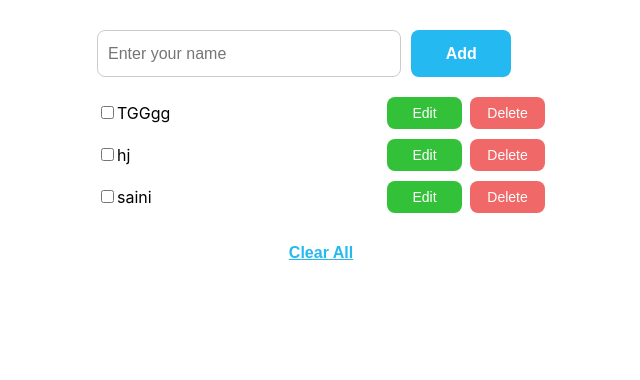
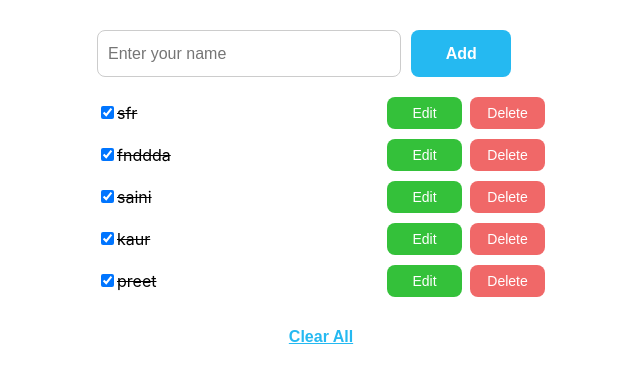
Before and after one commit to harpreet780/Todo-Axios, a React (Create React App) app: page / in a window 1280 px wide. Shown: the top 380 px of the page, without its empty margins (319-959 px from the left). Built offline with nearby package versions, Linux system fonts and the light colour scheme; data requests are answered from the project's data file.

Commit message:
add checkbox button functionality

```diff
--- a/data.json
+++ b/data.json
@@ -1,19 +1,29 @@
 {
   "data": [
     {
-      "name": "TGGgg",
-      "complete": false,
-      "id": 1
-    },
-    {
-      "name": "hj",
-      "complete": false,
+      "name": "sfr",
+      "complete": true,
       "id": 2
     },
     {
+      "name": "fnddda",
+      "complete": true,
+      "id": 3
+    },
+    {
       "name": "saini",
-      "complete": false,
-      "id": 3
+      "complete": true,
+      "id": 4
+    },
+    {
+      "name": "kaur",
+      "complete": true,
+      "id": 5
+    },
+    {
+      "name": "preet",
+      "complete": true,
+      "id": 6
     }
   ]
 }
--- a/src/Axios/Todo.js
+++ b/src/Axios/Todo.js
@@ -43,7 +43,7 @@ const Axios = () => {
         else {
             let singleTodo = {
                 name: todoData,
-                complete: false
+                complete: false,
             }
             e.preventDefault();
             HttpsReq.post("data", singleTodo).then((res) => {
@@ -66,7 +66,7 @@ const Axios = () => {
     }
     const onClearData = () => {
         data.forEach((item) => {
-            HttpsReq.delete(`data/${item.id}`).then((res) => {
+            HttpsReq.delete(`data/${item.id}`).then(() => {
                 setData([]);
             })
         })
@@ -77,6 +77,22 @@ const Axios = () => {
             setSelectItems(true)
         }
     }
+    const handleCheck=(id)=> {
+            setTodoData("");
+            setSelectId(id)
+            setData(data.map((item) => {
+                if (item.id === id) {
+                    return { ...item, complete: true }
+                }
+                return item
+            })
+            )
+            console.log("data",data)
+            HttpsReq.put(`data/${id}`,id).then((res) => {
+               console.log(res.data,"data");
+
+            })
+      }
     return (
         <div className="Wrapper">
             <TodoFields
@@ -90,6 +106,7 @@ const Axios = () => {
                 selectItems={selectItems}
                 onClearData={onClearData}
                 onCancel={onCancel}
+                handleCheck={handleCheck}
             />
         </div>
     );
--- a/src/Axios/TodoFields.js
+++ b/src/Axios/TodoFields.js
@@ -1,6 +1,6 @@
 import React from 'react';
 
-const TodoFields = ({ onAdd, todoData, change, onDelete, data, onEdit, selectItems, error, onClearData,onCancel }) => {
+const TodoFields = ({ onAdd, todoData, change, onDelete,handleCheck, data, onEdit, selectItems, error, onClearData,onCancel }) => {
     return (
         <div>
             <div className="inputFieldWrap">
@@ -31,13 +31,15 @@ const TodoFields = ({ onAdd, todoData, change, onDelete, data, onEdit, selectIte
                 </div>
             </div>
             {data?.map((item) => {
-                return <div className="axoisDataWrap" key={item.id}>
-                    <div>
+                return <div className="axoisDataWrap">
+                    <div key={item.id} style={{ textDecoration: item.complete ? "line-through" : null }}>
                         <input
                             type="checkbox"
-                            id=""
-                            name=""
-                            value="checkbox" />
+                            id={item.id}
+                            checked={item.complete}
+                            onClick={() => handleCheck(item.id)}
+
+                            />
                         <span>{item.name}</span>
                     </div>
                     <div>
```
